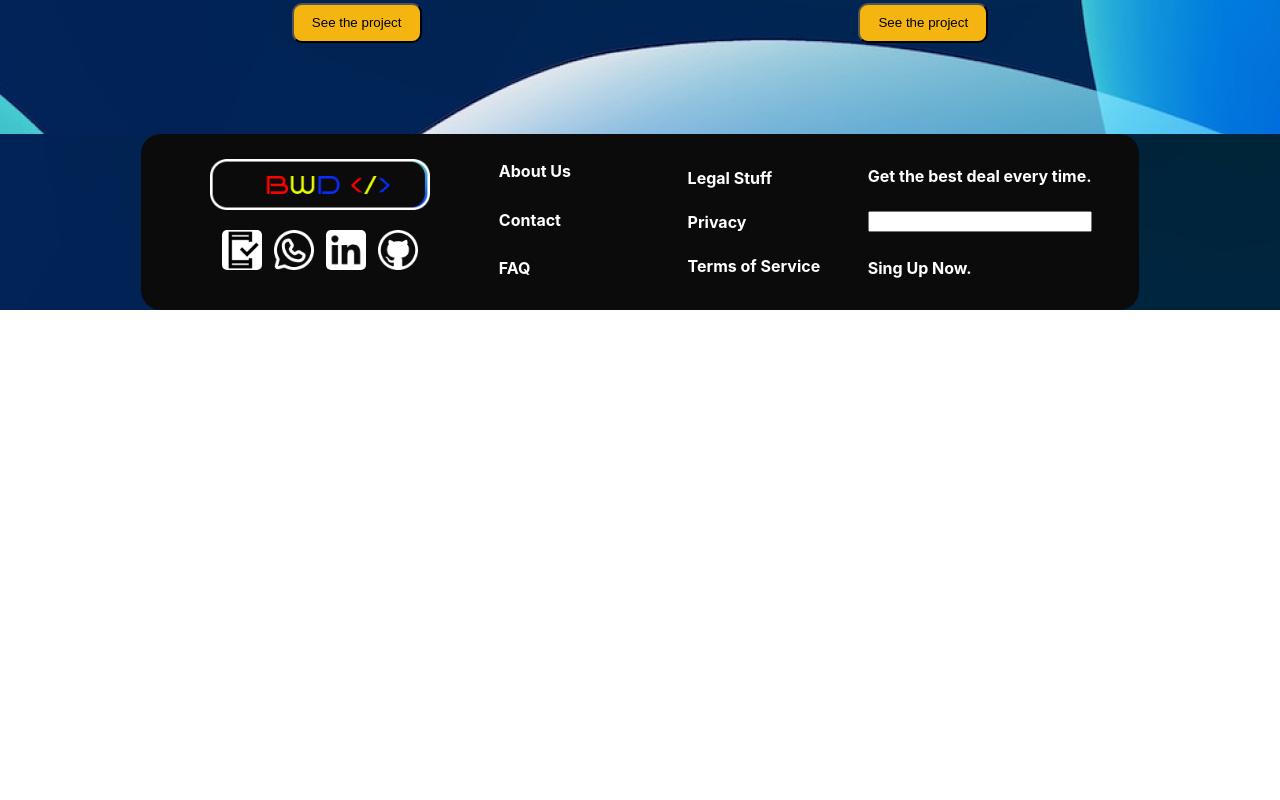
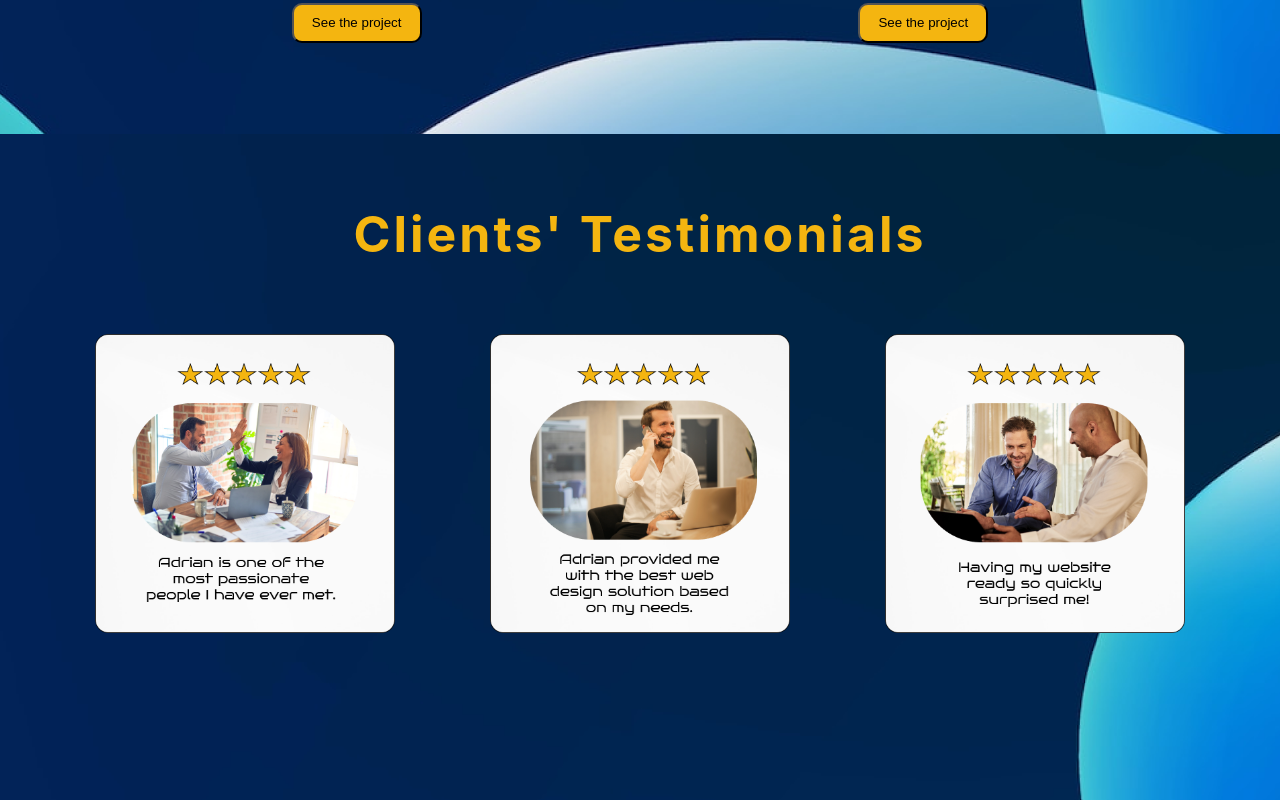
Before and after one commit to Adrian-Edu/best-web-design, a React (Create React App) app: page / in a window 1280 px wide. Shown: the part 5540-6340 px from the top of the page. Before the commit the page ends 5850 px from the top, so only its background shows below. Built offline with nearby package versions, Linux system fonts and the light colour scheme.

Commit message:
am refacut sestiunea de contact

```diff
--- a/src/pages/all-pages/AllComponents.jsx
+++ b/src/pages/all-pages/AllComponents.jsx
@@ -5,7 +5,7 @@ import Skills from "../skills-page/SkillsPage";
 import Services from "../services-page/Services";
 import StepsPage from "../steps-page/StepsPage";
 import Portofolio from "../portofolio/Portofolio";
-import ContactPage from "../contact-page/ContactPage";
+import ClientsTestimonial from "../clients-testimonials/ClientsTestimonials";
 
 function AllComponents(props) {
   return (
@@ -16,6 +16,10 @@ function AllComponents(props) {
       <Services background={props.background} textColor={props.textColor} />
       <StepsPage background={props.background} textColor={props.textColor} />
       <Portofolio background={props.background} textColor={props.textColor} />
+      <ClientsTestimonial
+        background={props.background}
+        textColor={props.textColor}
+      />
     </section>
   );
 }
--- a/src/pages/contact-page/ContactPage.css
+++ b/src/pages/clients-testimonials/ClientsTestimonials.css
@@ -21,19 +21,19 @@
 }
 
 .passion {
-  width: 420px;
+  width: 600px;
   object-fit: contain;
   border-radius: 5px;
 }
 
 .needs {
-  width: 420px;
+  width: 600px;
   object-fit: contain;
   border-radius: 5px;
 }
 
 .quickly {
-  width: 420px;
+  width: 600px;
   object-fit: contain;
   border-radius: 5px;
 }
--- a/src/pages/contact-page/ContactPage.jsx
+++ b/src/pages/clients-testimonials/ClientsTestimonials.jsx
@@ -2,7 +2,7 @@ import React from "react";
 import passion from "../../assets/passion.png";
 import needs from "../../assets/needs.png";
 import quickly from "../../assets/quickly.png";
-import "./ContactPage.css";
+import "./ClientsTestimonials.css";
 
 function ContactPage(props) {
   return (
```
